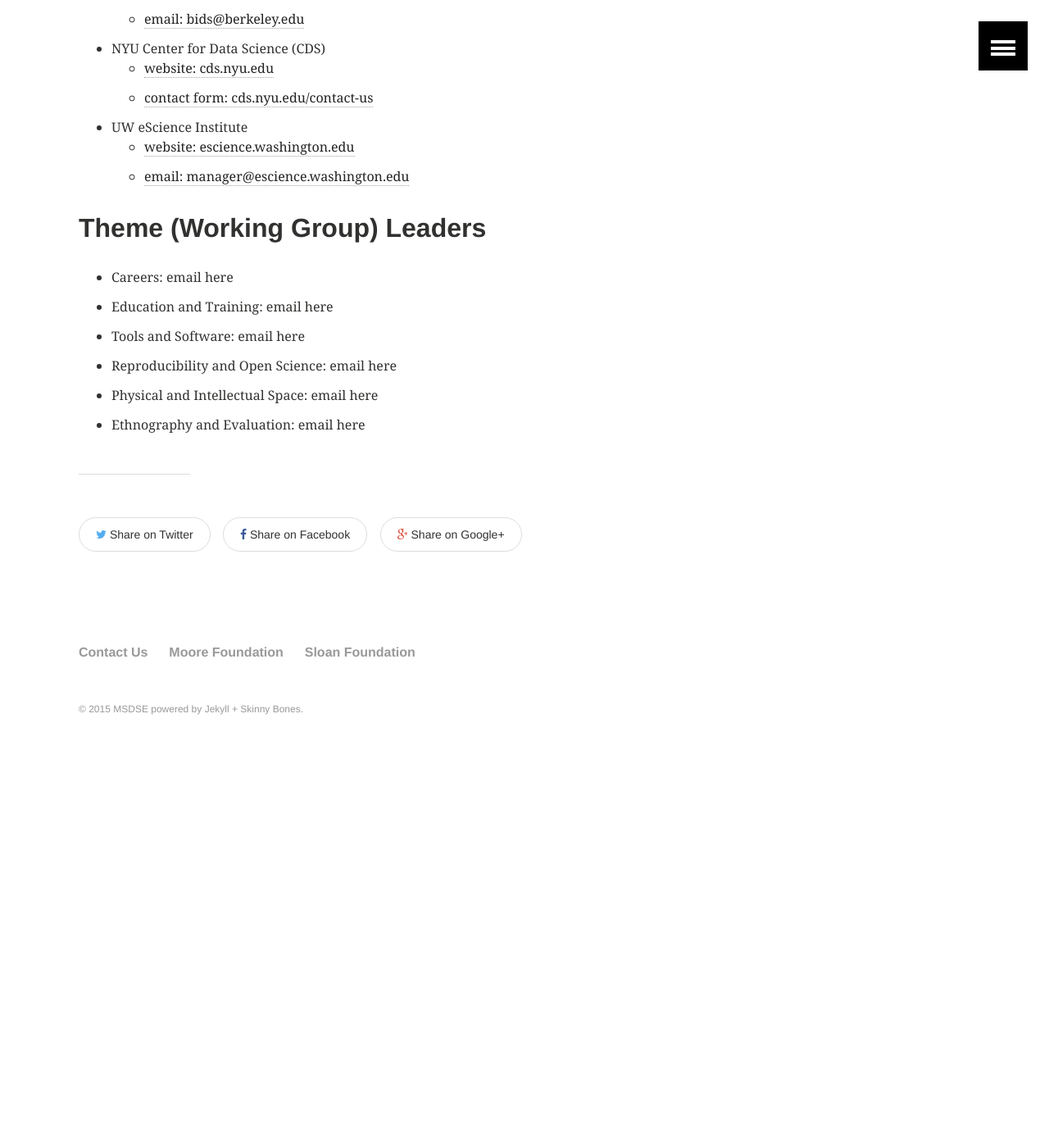
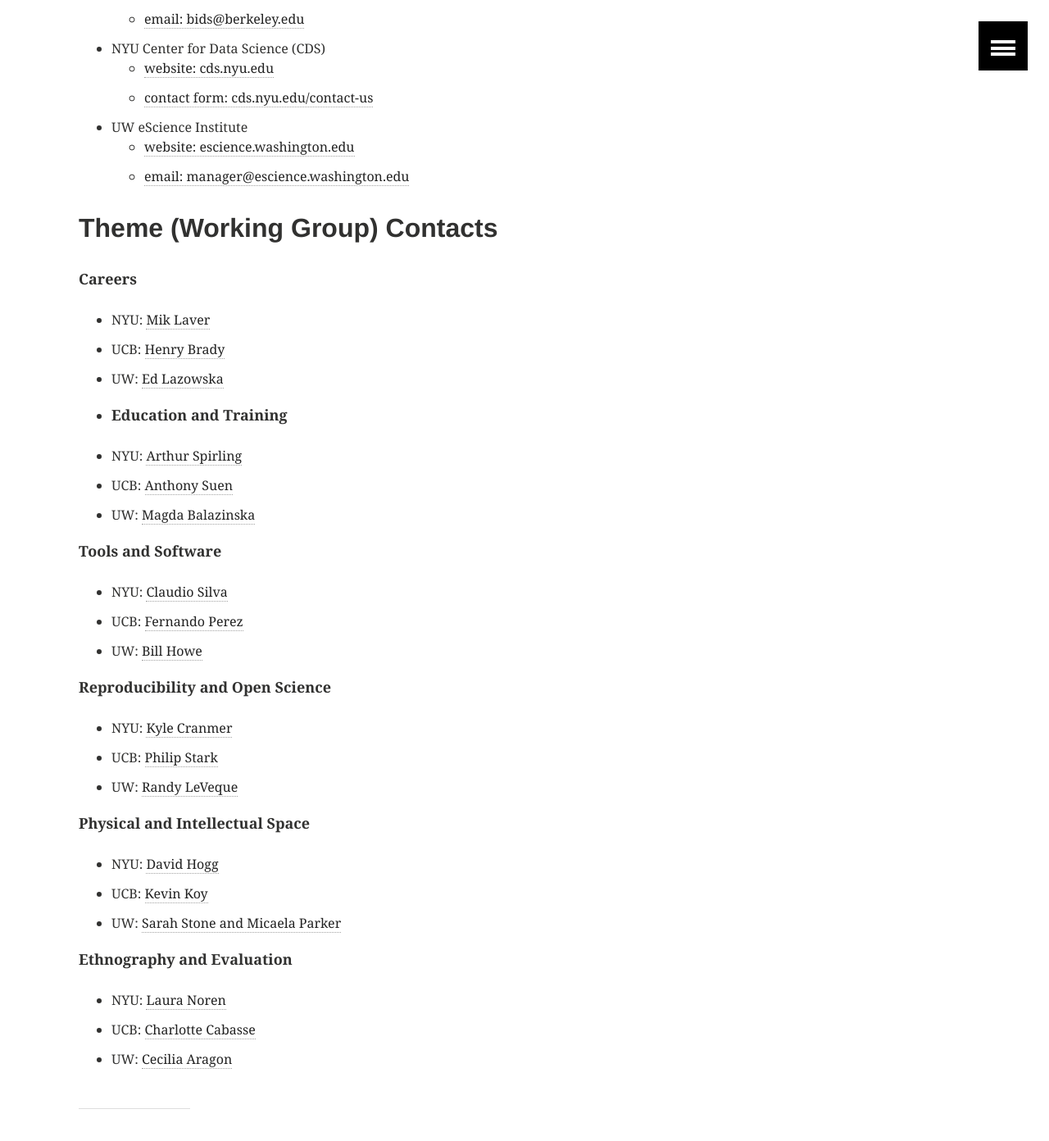
Before and after one commit to DDD-Moore/msdse, a Jekyll site: the page built from contact.md, in a window 1280 px wide and 1400 px high, scrolled down 767 px. Shown: the top 1392 px of the window at 82% size. Built offline with Jekyll 4.4.1, drawn with Linux system fonts in a browser that asks for light colours; before the commit the page ends 1718 px from its top, so only the background shows below that.

Commit message:
add contact info for themes

```diff
--- a/contact.md
+++ b/contact.md
@@ -22,12 +22,41 @@ image:
 	- [website: escience.washington.edu](http://escience.washington.edu)
 	- [email: manager@escience.washington.edu](mailto:manager@escience.washington.edu)
 
-## Theme (Working Group) Leaders
+## Theme (Working Group) Contacts
+
+**Careers**
+
+- NYU: [Mik Laver](mailto:michael.laver@nyu.edu)
+- UCB: [Henry Brady](mailto:hbrady@berkeley.edu)
+- UW: [Ed Lazowska](mailto:lazowska@cs.washington.edu)
+-
+**Education and Training**
+
+- NYU: [Arthur Spirling](mailto:arthur.spirling@nyu.edu)
+- UCB: [Anthony Suen](mailto:anthonysuen@berkeley.edu)
+- UW: [Magda Balazinska](mailto:magda@cs.washington.edu)
 
 
-- Careers: email here
-- Education and Training: email here
-- Tools and Software: email here
-- Reproducibility and Open Science: email here
-- Physical and Intellectual Space: email here
-- Ethnography and Evaluation: email here
+**Tools and Software**
+
+- NYU: [Claudio Silva](mailto:csilva@nyu.edu)
+- UCB: [Fernando Perez](mailto:Fernando.Perez@berkeley.edu)
+- UW: [Bill Howe](mailto:billhowe@cs.washington.edu)
+
+**Reproducibility and Open Science**
+
+- NYU: [Kyle Cranmer](mailto:kyle.cranmer@nyu.edu)
+- UCB: [Philip Stark](mailto:stark@stat.berkeley.edu)
+- UW: [Randy LeVeque](mailto:rjl@amath.washington.edu)
+
+**Physical and Intellectual Space**
+
+- NYU: [David Hogg](mailto:david.hogg@nyu.edu)
+- UCB: [Kevin Koy](mailto:kkoy@berkeley.edu)
+- UW: [Sarah Stone and Micaela Parker](mailto:manager@escience.washington.edu)
+
+**Ethnography and Evaluation**
+
+- NYU: [Laura Noren](mailto:laura.noren@nyu.edu)
+- UCB: [Charlotte Cabasse](mailto:charlottecabasse@berkeley.edu)
+- UW: [Cecilia Aragon](mailto:aragon@uw.edu)
```
